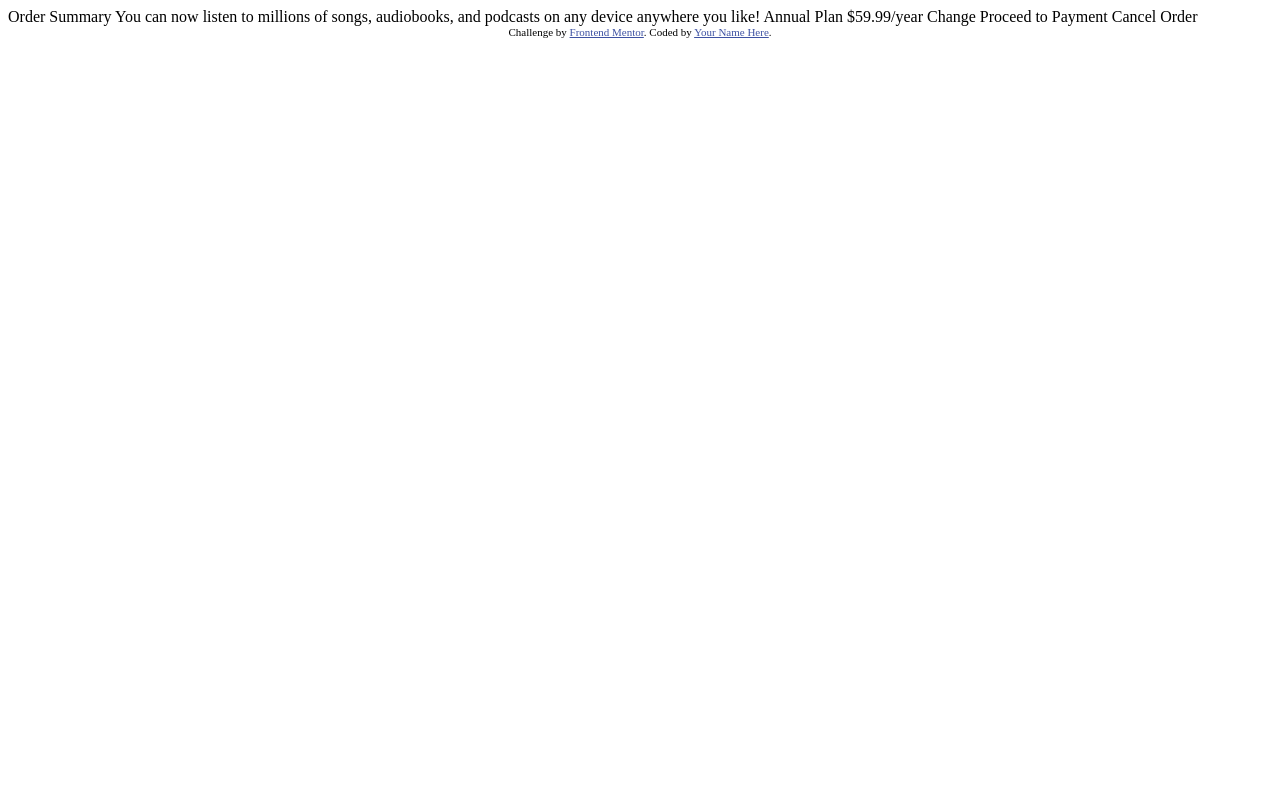
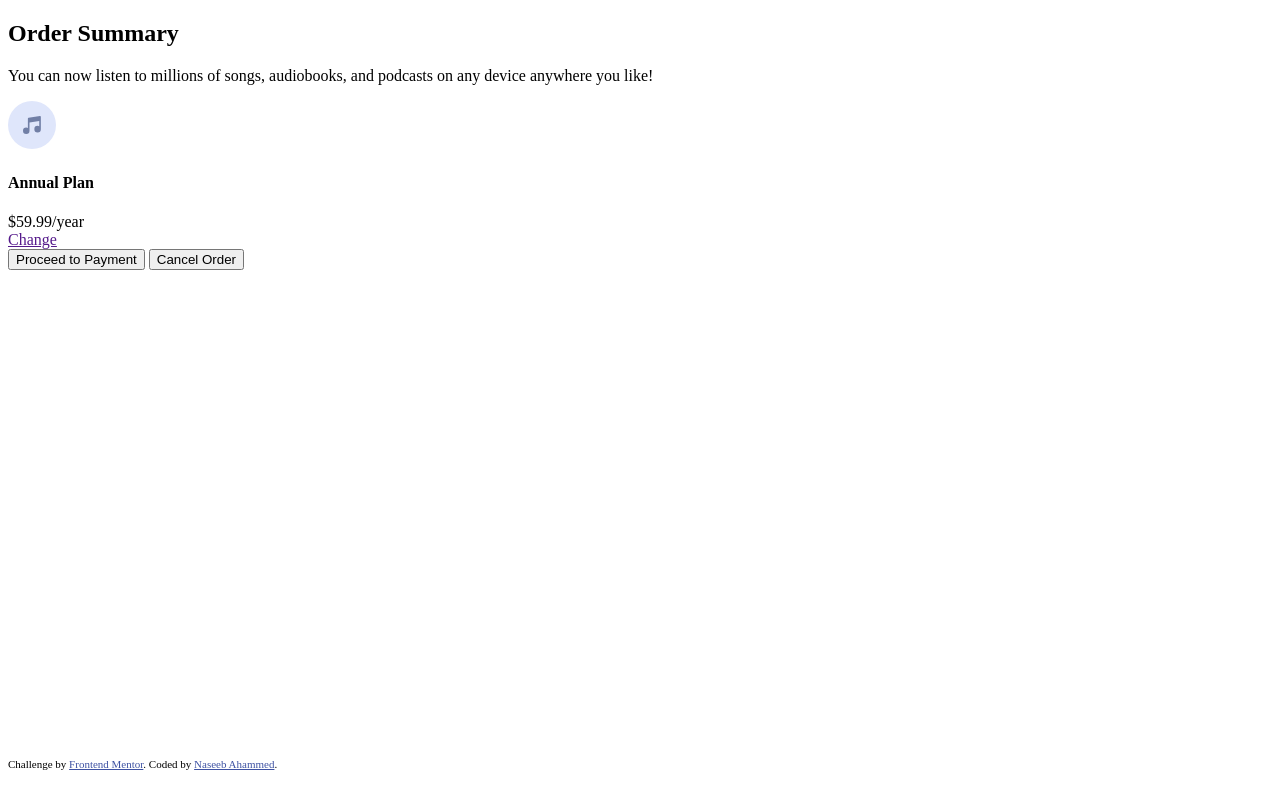
Before and after one commit to naseebahammed/order_summary_card, a website: page index.html in a window 1280 px wide. Drawn offline with Linux system fonts and the light colour scheme.

Commit message:
Markup Structured

```diff
--- a/index.html
+++ b/index.html
@@ -1,37 +1,73 @@
 <!DOCTYPE html>
 <html lang="en">
   <head>
-  <meta charset="UTF-8">
-  <meta name="viewport" content="width=device-width, initial-scale=1.0"> <!-- displays site properly based on user's device -->
+    <meta charset="UTF-8" />
+    <meta name="viewport" content="width=device-width, initial-scale=1.0" />
+    <!-- displays site properly based on user's device -->
 
-  <link rel="icon" type="image/png" sizes="32x32" href="./images/favicon-32x32.png">
+    <link
+      rel="icon"
+      type="image/png"
+      sizes="32x32"
+      href="./images/favicon-32x32.png"
+    />
 
     <title>Frontend Mentor | Order summary card</title>
-
     <!-- Feel free to remove these styles or customise in your own stylesheet 👍 -->
     <style>
-    .attribution { font-size: 11px; text-align: center; }
-    .attribution a { color: hsl(228, 45%, 44%); }
+      .attribution {
+        font-size: 11px;
+        text-align: center;
+        position: absolute;
+        bottom: 30px;
+      }
+      .attribution a {
+        color: hsl(228, 45%, 44%);
+      }
     </style>
   </head>
   <body>
-
-  Order Summary
-
-  You can now listen to millions of songs, audiobooks, and podcasts on any
-  device anywhere you like!
-
-  Annual Plan
-  $59.99/year
-
-  Change
-
-  Proceed to Payment
-  Cancel Order
+    <div class="container">
+      <div class="card">
+        <div class="card__img"></div>
+        <div class="card__body">
+          <h2 class="card__head">Order Summary</h2>
+          <p class="card__details">
+            You can now listen to millions of songs, audiobooks, and podcasts on
+            any device anywhere you like!
+          </p>
+          <div class="card__plan">
+            <div class="card__plan-details">
+              <img
+                src="assets/images/icon-music.svg"
+                alt="Musci Icon"
+                class="card__plan-icon"
+              />
+              <div class="card__plan-name">
+                <h4>Annual Plan</h4>
+                <span class="card__plan-price">$59.99/year</span>
+              </div>
+              <div class="card__plan-change">
+                <a href="">Change</a>
+              </div>
+            </div>
+          </div>
+          <div class="card_btn">
+            <button class="card_btn-proced">Proceed to Payment</button>
+            <button class="card_btn-cancel">Cancel Order</button>
+          </div>
+        </div>
+      </div>
 
       <div class="attribution">
-    Challenge by <a href="https://www.frontendmentor.io?ref=challenge" target="_blank">Frontend Mentor</a>.
-    Coded by <a href="#">Your Name Here</a>.
+        Challenge by
+        <a href="https://www.frontendmentor.io?ref=challenge" target="_blank"
+          >Frontend Mentor</a
+        >. Coded by
+        <a href="https://github.com/naseebahammed/" target="_blank"
+          >Naseeb Ahammed</a
+        >.
+      </div>
     </div>
   </body>
 </html>
```
Lines whose indentation alone changed are shown as unchanged.
